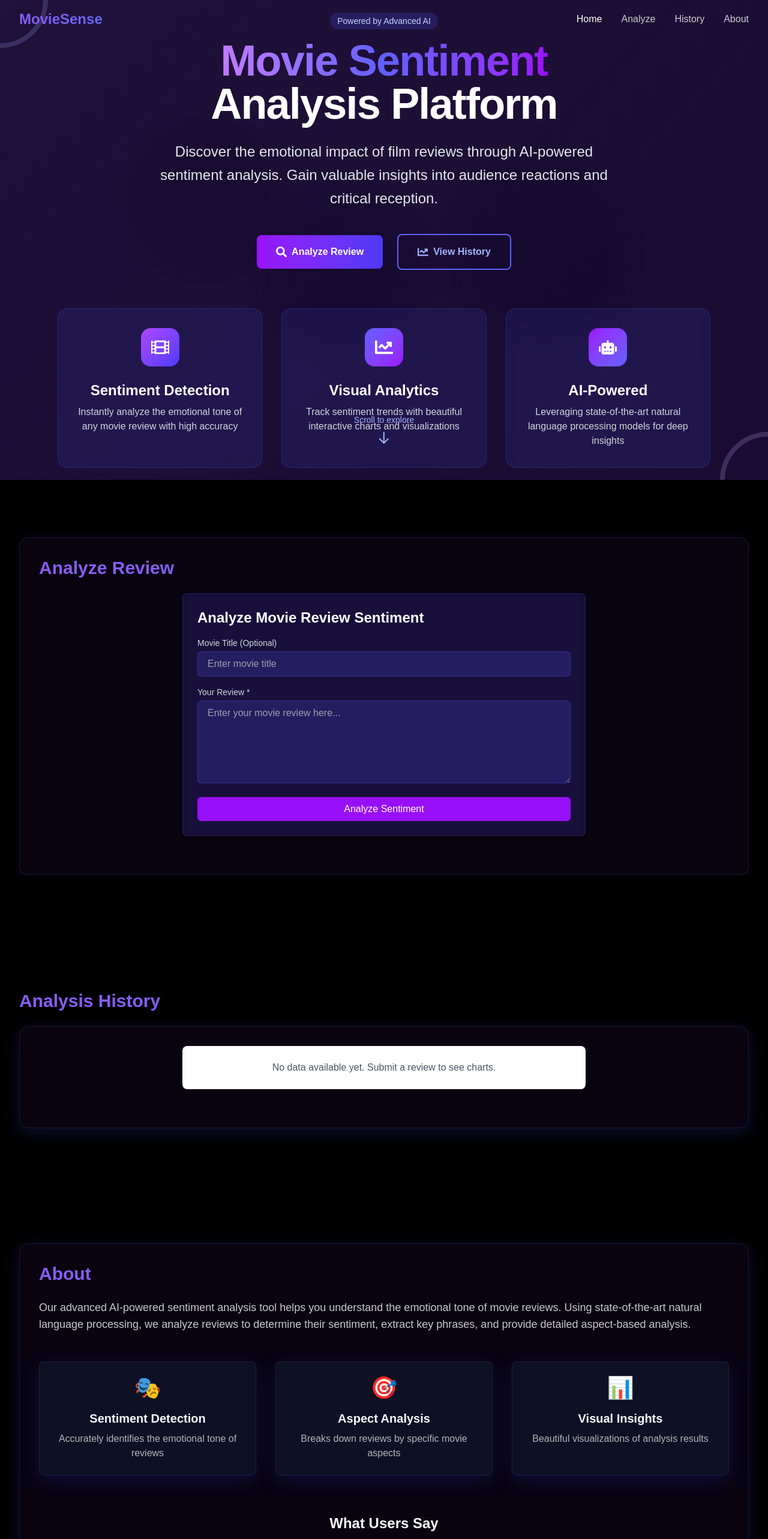
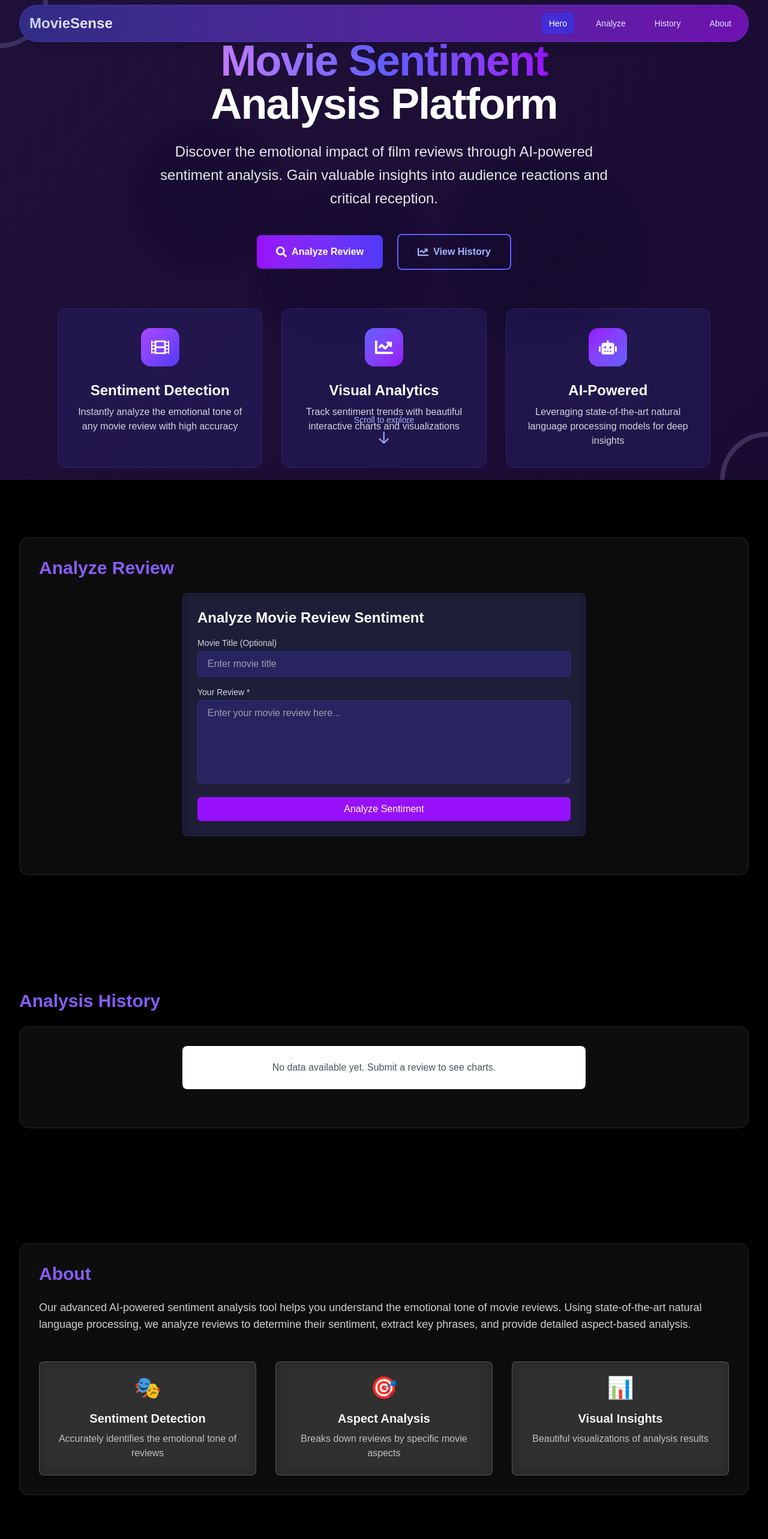
Before and after one commit to subhayudas/movie-sentiment-predictor, a Next.js app: page / in a window 1280 px wide. Shown: the top 2566 px of the page at 60% size. Built offline with nearby package versions, Linux system fonts and the light colour scheme.

Commit message:
frontend upgrade

```diff
--- a/src/app/page.tsx
+++ b/src/app/page.tsx
@@ -1,9 +1,8 @@
 'use client';
 
-import { useState, useEffect, useCallback, useRef } from 'react';
-import Image from 'next/image';
+import { useState, useEffect, useCallback } from 'react';
 import { v4 as uuidv4 } from 'uuid';
-import { FaFilm, FaChartLine, FaRobot, FaSearch, FaQuoteLeft, FaQuoteRight } from 'react-icons/fa';
+import { FaQuoteLeft, FaQuoteRight } from 'react-icons/fa';
 import ReviewForm from './components/ReviewForm';
 import SentimentResult from './components/SentimentResult';
 import SentimentChart from './components/SentimentChart';
@@ -100,92 +99,82 @@ export default function Home() {
 
   return (
     <div className="min-h-screen bg-background text-foreground hardware-accelerated">
-      {/* Navbar - Optimize with will-change for better performance */}
-      <nav className={`fixed top-0 w-full z-50 transition-all duration-300 will-change-transform ${isScrolled ? 'glass-dark-optimized shadow-lg' : 'bg-transparent'}`}>
+      {/* New Redesigned Navbar with Updated Colors */}
+      <nav
+        className="fixed top-0 w-full z-50 transition-all duration-300 py-2"
+      >
         <div className="max-w-7xl mx-auto px-4 sm:px-6 lg:px-8">
-          <div className="flex items-center justify-between h-16">
+          <div className="
+            rounded-full
+            bg-gradient-to-r from-indigo-900 to-purple-800
+            backdrop-blur-xl shadow-lg border border-indigo-500/30
+            transition-all duration-300
+          ">
+            <div className="flex items-center justify-between px-4 py-3">
               <div className="flex items-center">
-              <span className="text-2xl font-bold animate-gradient-text">MovieSense</span>
+                <span className="text-2xl font-bold bg-clip-text text-transparent bg-gradient-to-r from-indigo-200 to-purple-100">
+                  MovieSense
+                </span>
               </div>
 
-            <div className="hidden md:block">
-              <div className="ml-10 flex items-center space-x-8">
+              <div className="hidden md:flex md:items-center md:space-x-6">
+                {['hero', 'analyze', 'history', 'about'].map((section) => (
                   <a
-                  href="#hero"
-                  className={`transition-colors ${activeSection === 'hero' ? 'text-primary' : 'text-foreground/80 hover:text-primary'}`}
+                    key={section}
+                    href={`#${section}`}
+                    className={`px-3 py-2 rounded-md text-sm font-medium transition-all duration-200 ${
+                      activeSection === section
+                        ? 'bg-indigo-700 text-white shadow-sm'
+                        : 'text-indigo-100 hover:bg-indigo-800 hover:text-white'
+                    }`}
                   >
-                  Home
+                    {section.charAt(0).toUpperCase() + section.slice(1)}
                   </a>
-                <a
-                  href="#analyze"
-                  className={`transition-colors ${activeSection === 'analyze' ? 'text-primary' : 'text-foreground/80 hover:text-primary'}`}
-                >
-                  Analyze
-                </a>
-                <a
-                  href="#history"
-                  className={`transition-colors ${activeSection === 'history' ? 'text-primary' : 'text-foreground/80 hover:text-primary'}`}
-                >
-                  History
-                </a>
-                <a
-                  href="#about"
-                  className={`transition-colors ${activeSection === 'about' ? 'text-primary' : 'text-foreground/80 hover:text-primary'}`}
-                >
-                  About
-                </a>
-              </div>
+                ))}
               </div>
 
               <div className="md:hidden">
                 <button
                   onClick={() => setIsNavOpen(!isNavOpen)}
-                className="text-foreground/80 hover:text-primary transition-colors"
+                  className="inline-flex items-center justify-center p-2 rounded-md text-indigo-100 hover:text-white hover:bg-indigo-800 focus:outline-none"
+                  aria-expanded={isNavOpen}
                 >
-                <svg className="h-6 w-6" fill="none" viewBox="0 0 24 24" stroke="currentColor">
+                  <span className="sr-only">Open main menu</span>
                   {isNavOpen ? (
+                    <svg className="block h-6 w-6" fill="none" viewBox="0 0 24 24" stroke="currentColor">
                       <path strokeLinecap="round" strokeLinejoin="round" strokeWidth={2} d="M6 18L18 6M6 6l12 12" />
+                    </svg>
                   ) : (
+                    <svg className="block h-6 w-6" fill="none" viewBox="0 0 24 24" stroke="currentColor">
                       <path strokeLinecap="round" strokeLinejoin="round" strokeWidth={2} d="M4 6h16M4 12h16M4 18h16" />
+                    </svg>
                   )}
-                </svg>
                 </button>
               </div>
             </div>
+          </div>
 
-          {/* Mobile menu */}
-          <div className={`md:hidden ${isNavOpen ? 'block' : 'hidden'}`}>
-            <div className="px-2 pt-2 pb-3 space-y-1">
+          {/* Mobile menu with updated colors */}
+          {isNavOpen && (
+            <div className="md:hidden mt-2 animate-fadeIn">
+              <div className="bg-gradient-to-r from-indigo-900 to-purple-800 backdrop-blur-xl rounded-xl shadow-lg border border-indigo-500/30 overflow-hidden">
+                {['hero', 'analyze', 'history', 'about'].map((section) => (
                   <a
-                href="#hero"
-                className={`block py-2 ${activeSection === 'hero' ? 'text-primary' : 'text-foreground/80 hover:text-primary'}`}
+                    key={section}
+                    href={`#${section}`}
+                    className={`block px-4 py-3 text-base font-medium transition-all duration-200 ${
+                      activeSection === section
+                        ? 'bg-indigo-700 text-white'
+                        : 'text-indigo-100 hover:bg-indigo-800 hover:text-white'
+                    }`}
                     onClick={() => setIsNavOpen(false)}
                   >
-                Home
+                    {section.charAt(0).toUpperCase() + section.slice(1)}
                   </a>
-              <a
-                href="#analyze"
-                className={`block py-2 ${activeSection === 'analyze' ? 'text-primary' : 'text-foreground/80 hover:text-primary'}`}
-                onClick={() => setIsNavOpen(false)}
-              >
-                Analyze
-              </a>
-              <a
-                href="#history"
-                className={`block py-2 ${activeSection === 'history' ? 'text-primary' : 'text-foreground/80 hover:text-primary'}`}
-                onClick={() => setIsNavOpen(false)}
-              >
-                History
-              </a>
-              <a
-                href="#about"
-                className={`block py-2 ${activeSection === 'about' ? 'text-primary' : 'text-foreground/80 hover:text-primary'}`}
-                onClick={() => setIsNavOpen(false)}
-              >
-                About
-              </a>
+                ))}
               </div>
             </div>
+          )}
         </div>
       </nav>
 
@@ -196,7 +185,7 @@ export default function Home() {
 
       <main className="max-w-7xl mx-auto px-4 sm:px-6 lg:px-8 space-y-24">
         <section id="analyze" className="pt-24 scroll-mt-16 lazy-section">
-          <div className="glass-optimized rounded-2xl p-8 border border-purple-900/20 fade-in-up">
+          <div className="bg-white/5 backdrop-blur-lg rounded-2xl p-8 border border-white/10 shadow-xl fade-in-up">
             <h2 className="text-3xl font-bold mb-6 animate-gradient-text">Analyze Review</h2>
             <ReviewForm onSubmit={handleSubmitReview} isLoading={isLoading} />
           </div>
@@ -210,84 +199,36 @@ export default function Home() {
 
         <section id="history" className="pt-24 scroll-mt-16">
           <h2 className="text-3xl font-bold mb-6 animate-gradient-text">Analysis History</h2>
-          <div className="glass rounded-2xl p-8 border border-purple-900/20">
+          <div className="bg-white/5 backdrop-blur-lg rounded-2xl p-8 border border-white/10 shadow-xl">
             <SentimentChart reviewHistory={reviewHistory} />
           </div>
         </section>
 
         <section id="about" className="pt-24 pb-24 scroll-mt-16">
-          <div className="glass rounded-2xl p-8 border border-purple-900/20 fade-in-up">
+          <div className="bg-white/5 backdrop-blur-lg rounded-2xl p-8 border border-white/10 shadow-xl fade-in-up">
             <h2 className="text-3xl font-bold mb-6 animate-gradient-text">About</h2>
             <div className="prose prose-invert max-w-none">
-              <p className="text-lg text-foreground/80">
+              <p className="text-lg text-white/80">
                 Our advanced AI-powered sentiment analysis tool helps you understand the emotional tone of movie reviews.
                 Using state-of-the-art natural language processing, we analyze reviews to determine their sentiment,
                 extract key phrases, and provide detailed aspect-based analysis.
               </p>
 
               <div className="mt-12 grid grid-cols-1 md:grid-cols-3 gap-8">
-                <div className="text-center p-6 rounded-lg glass-dark hover-lift spotlight">
+                <div className="text-center p-6 rounded-lg bg-white/10 backdrop-blur-md border border-white/20 hover:bg-white/15 transition-all duration-300 hover:-translate-y-1 shadow-lg">
                   <div className="text-primary text-4xl mb-4 bounce">🎭</div>
                   <h3 className="text-xl font-semibold mb-2">Sentiment Detection</h3>
-                  <p className="text-foreground/70">Accurately identifies the emotional tone of reviews</p>
+                  <p className="text-white/70">Accurately identifies the emotional tone of reviews</p>
                 </div>
-                <div className="text-center p-6 rounded-lg glass-dark hover-lift spotlight animation-delay-2000">
+                <div className="text-center p-6 rounded-lg bg-white/10 backdrop-blur-md border border-white/20 hover:bg-white/15 transition-all duration-300 hover:-translate-y-1 shadow-lg animation-delay-2000">
                   <div className="text-primary text-4xl mb-4 bounce animation-delay-2000">🎯</div>
                   <h3 className="text-xl font-semibold mb-2">Aspect Analysis</h3>
-                  <p className="text-foreground/70">Breaks down reviews by specific movie aspects</p>
+                  <p className="text-white/70">Breaks down reviews by specific movie aspects</p>
                 </div>
-                <div className="text-center p-6 rounded-lg glass-dark hover-lift spotlight animation-delay-4000">
+                <div className="text-center p-6 rounded-lg bg-white/10 backdrop-blur-md border border-white/20 hover:bg-white/15 transition-all duration-300 hover:-translate-y-1 shadow-lg animation-delay-4000">
                   <div className="text-primary text-4xl mb-4 bounce animation-delay-4000">📊</div>
                   <h3 className="text-xl font-semibold mb-2">Visual Insights</h3>
-                  <p className="text-foreground/70">Beautiful visualizations of analysis results</p>
-                </div>
-              </div>
-
-              {/* Testimonials */}
-              <div className="mt-16">
-                <h3 className="text-2xl font-bold mb-8 text-center">What Users Say</h3>
-                <div className="grid grid-cols-1 md:grid-cols-2 gap-8">
-                  <div className="p-6 rounded-lg gradient-border glass-dark">
-                    <div className="flex items-start mb-4">
-                      <FaQuoteLeft className="text-purple-400 text-xl mr-2" />
-                    </div>
-                    <p className="text-foreground/80 mb-4">
-                      This tool has completely transformed how I understand audience reactions to my indie films. The aspect analysis is incredibly insightful.
-                    </p>
-                    <div className="flex justify-end">
-                      <FaQuoteRight className="text-purple-400 text-xl ml-2" />
-                    </div>
-                    <div className="mt-4 flex items-center">
-                      <div className="w-10 h-10 rounded-full bg-purple-700 flex items-center justify-center mr-3">
-                        <span className="text-white font-bold">JD</span>
-                      </div>
-                      <div>
-                        <p className="font-medium">James Director</p>
-                        <p className="text-sm text-foreground/60">Independent Filmmaker</p>
-                      </div>
-                    </div>
-                  </div>
-
-                  <div className="p-6 rounded-lg gradient-border glass-dark">
-                    <div className="flex items-start mb-4">
-                      <FaQuoteLeft className="text-purple-400 text-xl mr-2" />
-                    </div>
-                    <p className="text-foreground/80 mb-4">
-                      As a film critic, I use this platform to check my own biases. The sentiment analysis is surprisingly accurate and helps me write more balanced reviews.
-                    </p>
-                    <div className="flex justify-end">
-                      <FaQuoteRight className="text-purple-400 text-xl ml-2" />
-                    </div>
-                    <div className="mt-4 flex items-center">
-                      <div className="w-10 h-10 rounded-full bg-indigo-700 flex items-center justify-center mr-3">
-                        <span className="text-white font-bold">SC</span>
-                      </div>
-                      <div>
-                        <p className="font-medium">Sarah Critic</p>
-                        <p className="text-sm text-foreground/60">Film Reviewer</p>
-                      </div>
-                    </div>
-                  </div>
+                  <p className="text-white/70">Beautiful visualizations of analysis results</p>
                 </div>
               </div>
             </div>
@@ -295,36 +236,42 @@ export default function Home() {
         </section>
       </main>
 
-      <footer className="glass-dark border-t border-purple-900/20 py-12">
+      <footer className="bg-white/5 backdrop-blur-lg border-t border-white/10 py-12 mt-24">
         <div className="max-w-7xl mx-auto px-4 sm:px-6 lg:px-8">
           <div className="grid grid-cols-1 md:grid-cols-4 gap-8">
             <div className="col-span-2">
-              <div className="dark:invert mb-4">
-                <span className="text-2xl font-bold animate-gradient-text">MovieSense</span>
+              <div className="mb-4">
+                <span className="text-2xl font-bold bg-clip-text text-transparent bg-gradient-to-r from-purple-400 to-indigo-600">MovieSense</span>
               </div>
-              <p className="text-foreground/70 max-w-md">
+              <p className="text-white/70 max-w-md">
                 Empowering movie enthusiasts with AI-powered sentiment analysis for better understanding of film reviews.
               </p>
             </div>
             <div>
-              <h3 className="text-lg font-semibold mb-4 animate-gradient-text">Quick Links</h3>
+              <h3 className="text-lg font-semibold mb-4 text-white">Quick Links</h3>
               <ul className="space-y-2">
-                <li><a href="#hero" className="text-foreground/70 hover:text-primary transition-colors">Home</a></li>
-                <li><a href="#analyze" className="text-foreground/70 hover:text-primary transition-colors">Analyze</a></li>
-                <li><a href="#history" className="text-foreground/70 hover:text-primary transition-colors">History</a></li>
-                <li><a href="#about" className="text-foreground/70 hover:text-primary transition-colors">About</a></li>
+                {['hero', 'analyze', 'history', 'about'].map((section) => (
+                  <li key={section}>
+                    <a
+                      href={`#${section}`}
+                      className="text-white/70 hover:text-white transition-colors"
+                    >
+                      {section.charAt(0).toUpperCase() + section.slice(1)}
+                    </a>
+                  </li>
+                ))}
               </ul>
             </div>
             <div>
-              <h3 className="text-lg font-semibold mb-4 animate-gradient-text">Connect</h3>
+              <h3 className="text-lg font-semibold mb-4 text-white">Connect</h3>
               <div className="flex space-x-4">
-                <a href="#" className="text-foreground/70 hover:text-primary transition-colors">
+                <a href="#" className="p-2 rounded-full bg-white/10 text-white/70 hover:bg-white/20 hover:text-white transition-all">
                   <span className="sr-only">Twitter</span>
-                  <svg className="h-6 w-6" fill="currentColor" viewBox="0 0 24 24">
+                  <svg className="h-5 w-5" fill="currentColor" viewBox="0 0 24 24">
                     <path d="M8.29 20.251c7.547 0 11.675-6.253 11.675-11.675 0-.178 0-.355-.012-.53A8.348 8.348 0 0022 5.92a8.19 8.19 0 01-2.357.646 4.118 4.118 0 001.804-2.27 8.224 8.224 0 01-2.605.996 4.107 4.107 0 00-6.993 3.743 11.65 11.65 0 01-8.457-4.287 4.106 4.106 0 001.27 5.477A4.072 4.072 0 012.8 9.713v.052a4.105 4.105 0 003.292 4.022 4.095 4.095 0 01-1.853.07 4.108 4.108 0 003.834 2.85A8.233 8.233 0 012 18.407a11.616 11.616 0 006.29 1.84" />
                   </svg>
                 </a>
-                <a href="#" className="text-foreground/70 hover:text-primary transition-colors">
+                <a href="#" className="p-2 rounded-full bg-white/10 text-white/70 hover:bg-white/20 hover:text-white transition-all">
                   <span className="sr-only">GitHub</span>
                   <svg className="h-6 w-6" fill="currentColor" viewBox="0 0 24 24">
                     <path fillRule="evenodd" d="M12 2C6.477 2 2 6.484 2 12.017c0 4.425 2.865 8.18 6.839 9.504.5.092.682-.217.682-.483 0-.237-.008-.868-.013-1.703-2.782.605-3.369-1.343-3.369-1.343-.454-1.158-1.11-1.466-1.11-1.466-.908-.62.069-.608.069-.608 1.003.07 1.531 1.032 1.531 1.032.892 1.53 2.341 1.088 2.91.832.092-.647.35-1.088.636-1.338-2.22-.253-4.555-1.113-4.555-4.951 0-1.093.39-1.988 1.029-2.688-.103-.253-.446-1.272.098-2.65 0 0 .84-.27 2.75 1.026A9.564 9.564 0 0112 6.844c.85.004 1.705.115 2.504.337 1.909-1.296 2.747-1.027 2.747-1.027.546 1.379.202 2.398.1 2.651.64.7 1.028 1.595 1.028 2.688 0 3.848-2.339 4.695-4.566 4.943.359.309.678.92.678 1.855 0 1.338-.012 2.419-.012 2.747 0 .268.18.58.688.482A10.019 10.019 0 0022 12.017C22 6.484 17.522 2 12 2z" clipRule="evenodd" />
@@ -341,3 +288,51 @@ export default function Home() {
     </div>
   );
 }
+
+{/* Testimonials */}
+              <div className="mt-16">
+                <h3 className="text-2xl font-bold mb-8 text-center">What Users Say</h3>
+                <div className="grid grid-cols-1 md:grid-cols-2 gap-8">
+                  <div className="p-6 rounded-xl bg-white/5 backdrop-blur-md border border-white/10 shadow-lg hover:bg-white/10 transition-all duration-300">
+                    <div className="flex items-start mb-4">
+                      <FaQuoteLeft className="text-purple-400 text-xl mr-2" />
+                    </div>
+                    <p className="text-white/80 mb-4">
+                      This tool has completely transformed how I understand audience reactions to my indie films. The aspect analysis is incredibly insightful.
+                    </p>
+                    <div className="flex justify-end">
+                      <FaQuoteRight className="text-purple-400 text-xl ml-2" />
+                    </div>
+                    <div className="mt-4 flex items-center">
+                      <div className="w-10 h-10 rounded-full bg-gradient-to-br from-purple-500 to-indigo-600 flex items-center justify-center mr-3">
+                        <span className="text-white font-bold">JD</span>
+                      </div>
+                      <div>
+                        <p className="font-medium text-white">James Director</p>
+                        <p className="text-sm text-white/60">Independent Filmmaker</p>
+                      </div>
+                    </div>
+                  </div>
+
+                  <div className="p-6 rounded-xl bg-white/5 backdrop-blur-md border border-white/10 shadow-lg hover:bg-white/10 transition-all duration-300">
+                    <div className="flex items-start mb-4">
+                      <FaQuoteLeft className="text-purple-400 text-xl mr-2" />
+                    </div>
+                    <p className="text-white/80 mb-4">
+                      As a film critic, I use this platform to check my own biases. The sentiment analysis is surprisingly accurate and helps me write more balanced reviews.
+                    </p>
+                    <div className="flex justify-end">
+                      <FaQuoteRight className="text-purple-400 text-xl ml-2" />
+                    </div>
+                    <div className="mt-4 flex items-center">
+                      <div className="w-10 h-10 rounded-full bg-gradient-to-br from-indigo-500 to-blue-600 flex items-center justify-center mr-3">
+                        <span className="text-white font-bold">SC</span>
+                      </div>
+                      <div>
+                        <p className="font-medium text-white">Sarah Critic</p>
+                        <p className="text-sm text-white/60">Film Reviewer</p>
+                      </div>
+                    </div>
+                  </div>
+                </div>
+              </div>
```
Also changed, not shown: package.json (+7 -0 lines), 1 other file (tests, documents, lock files or other folders). Lines whose indentation alone changed are shown as unchanged.
